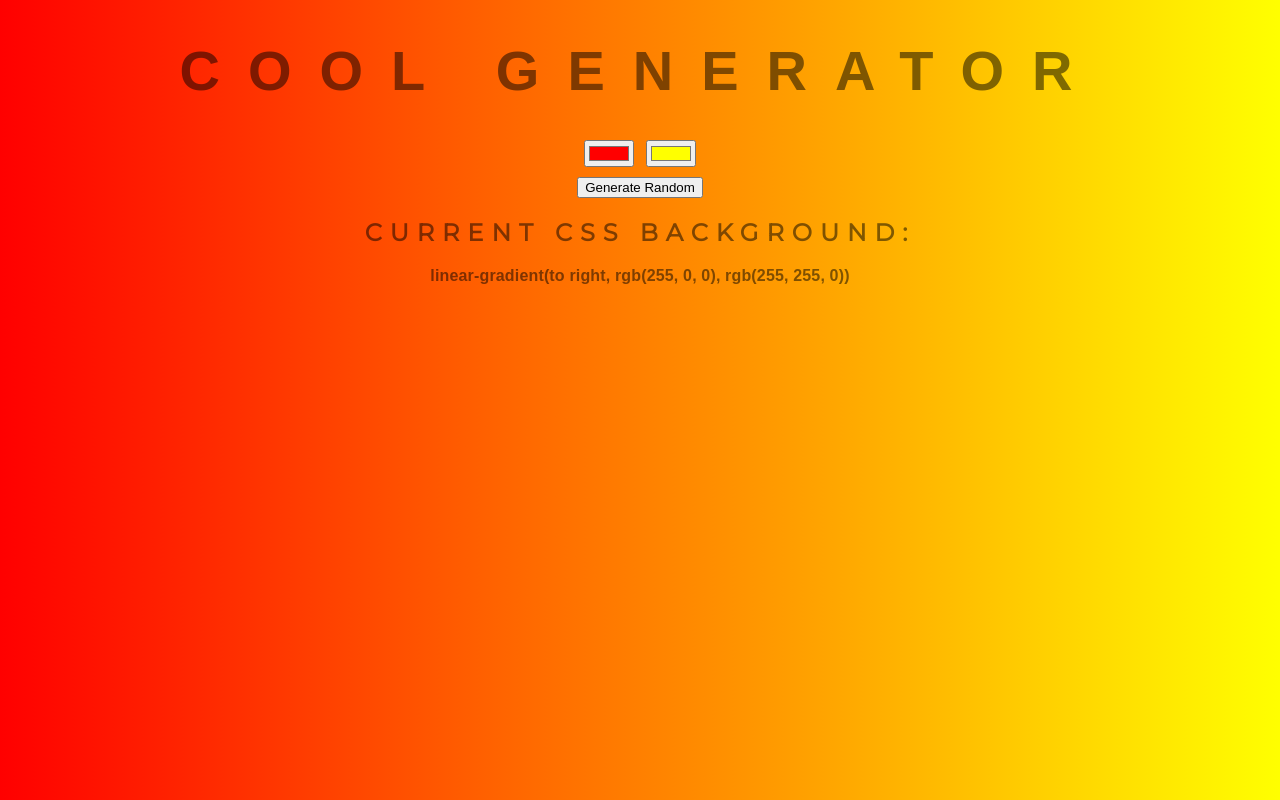
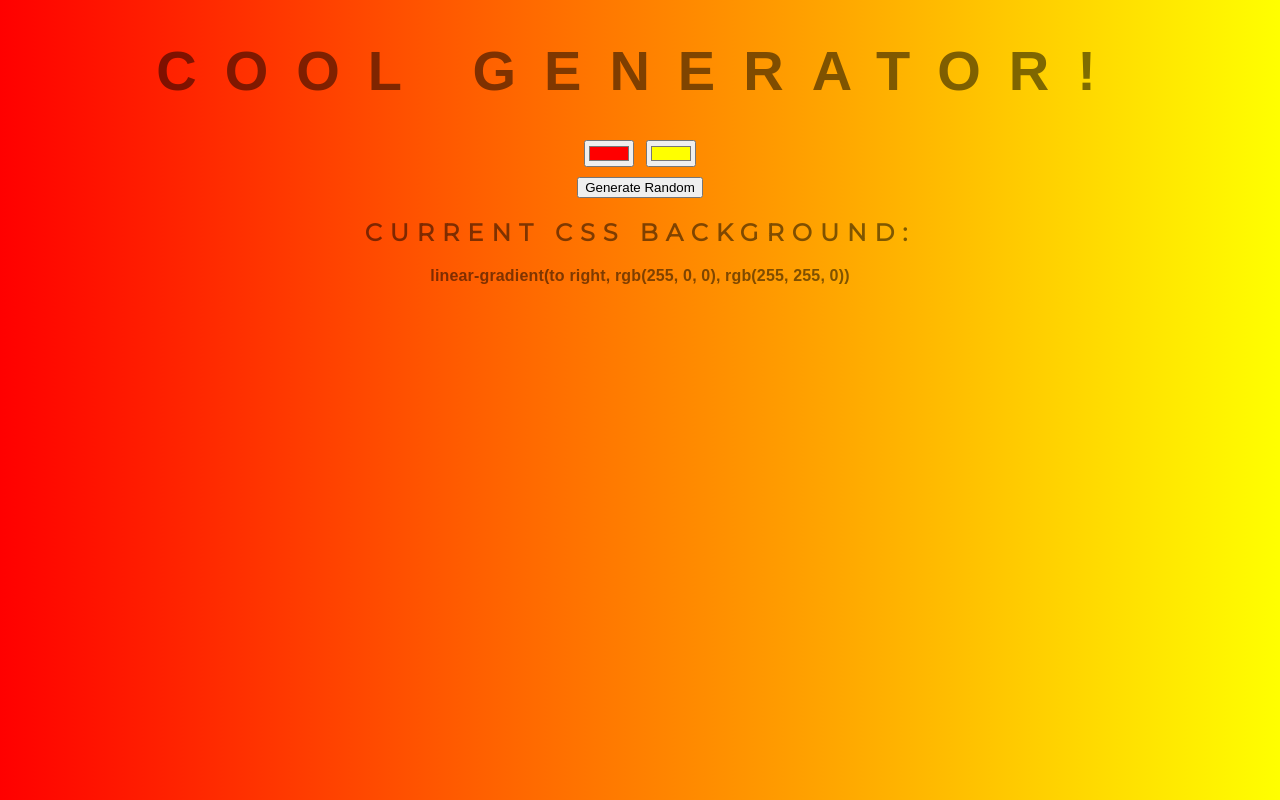
Before and after one commit to agregg02/background-generator, a plain HTML site: page index.html in a window 1280 px wide. Drawn offline with Linux system fonts and the light colour scheme.

Commit message:
added importance to the title

```diff
--- a/index.html
+++ b/index.html
@@ -10,7 +10,7 @@
         <link href="https://fonts.googleapis.com/css2?family=Montserrat&display=swap" rel="stylesheet">
     </head>
     <body>
-       <header></header><h1>Cool Generator</h1></header>
+       <header></header><h1>Cool Generator!</h1></header>
        <div class="colors">
         <input class="color1" name="color1" type="color">
         <input class="color2" name="color2" type="color"?>
```
